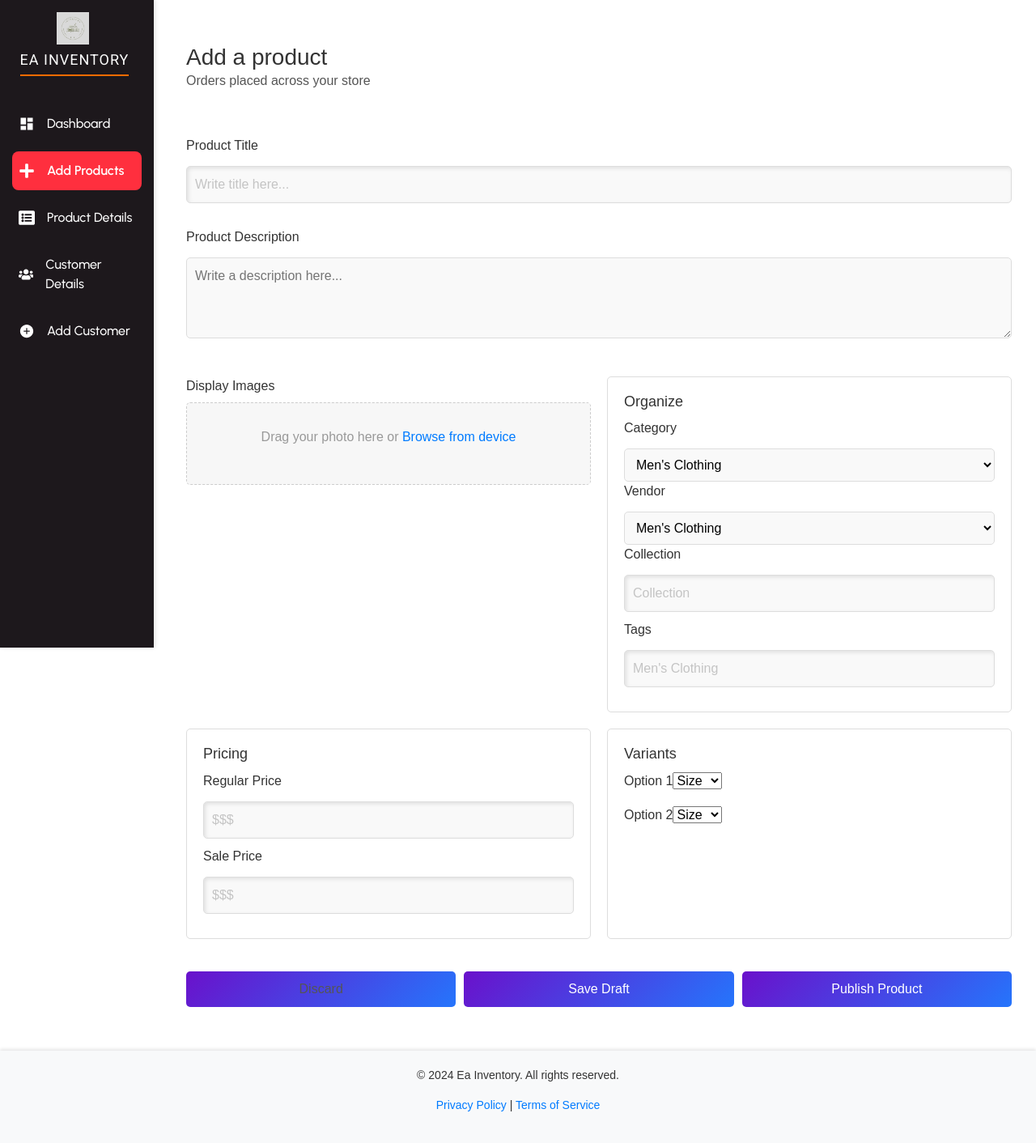
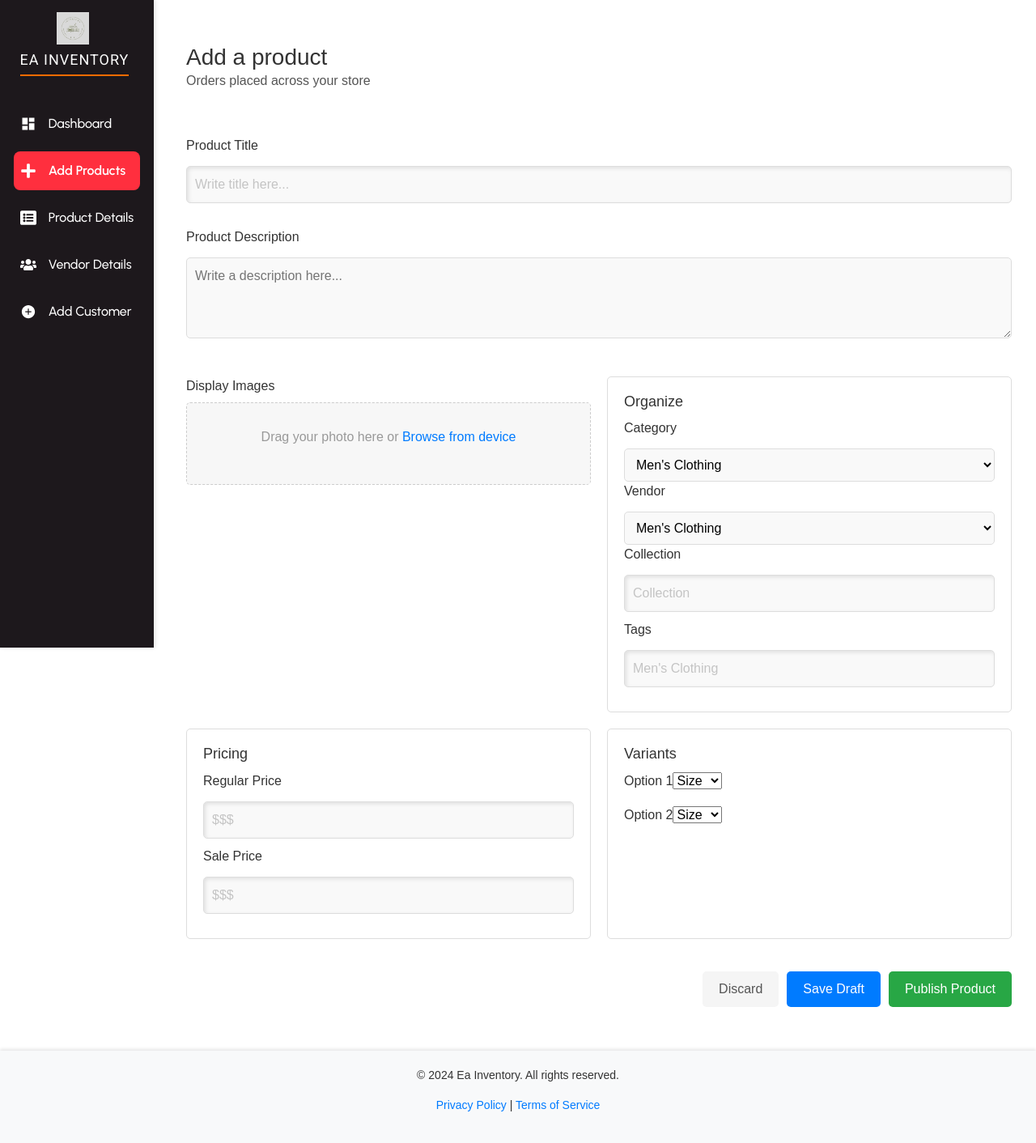
Before and after one commit to ElamaranV/InventoryManagement, a React (Create React App) app in the folder inventory-management/: page /addproduct in a window 1280 px wide. Shown: the whole page at 81% size. Built offline with nearby package versions, Linux system fonts and the light colour scheme.

Commit message:
updated customer to vendor

```diff
--- a/inventory-management/src/Components/CustomerDetails/customerDetails.jsx
+++ b/inventory-management/src/Components/CustomerDetails/customerDetails.jsx
@@ -15,7 +15,7 @@ const CustomerDetails = () => {
       <Sidebar/>
     <div className="container mt-4 customer-details">
 
-      <h2 className="text-center mb-4">Customer Details</h2>
+      <h2 className="text-center mb-4">Vendor Details</h2>
 
       <div className="row">
         {customers.map((customer) => (
@@ -38,7 +38,7 @@ const CustomerDetails = () => {
         ))}
       </div>
 
-      <h3 className="text-center mb-4 mt-5">Customer List</h3>
+      <h3 className="text-center mb-4 mt-5">Vendor List</h3>
 
       <div className="table-responsive">
         <table className="table table-bordered table-hover">
--- a/inventory-management/src/Components/Login.css
+++ b/inventory-management/src/Components/Login.css
@@ -13,7 +13,7 @@
 }
 
 /* Form styling */
-form {
+.login-container form {
   background: rgba(255, 255, 255, 0.1);
   backdrop-filter: blur(10px);
   padding: 40px;
@@ -27,7 +27,7 @@ form {
 }
 
 /* Heading styling */
-h2 {
+.login-container h2 {
   font-size: 2rem;
   margin-bottom: 20px;
   color: #f0f4ff;
@@ -54,7 +54,7 @@ input::placeholder {
 }
 
 /* Button styling */
-button {
+.login-container button {
   width: 100%;
   padding: 12px;
   border-radius: 8px;
@@ -69,13 +69,13 @@ button {
   overflow: hidden;
 }
 
-button:hover {
+.login-container button:hover {
   background: linear-gradient(135deg, #6a11cb 20%, #2575fc 80%);
   transform: translateY(-2px);
 }
 
 /* Button pseudo-elements for stylish effects */
-button::before {
+.login-container button:before {
   content: "";
   position: absolute;
   top: 0;
@@ -88,7 +88,7 @@ button::before {
   transition: opacity 0.3s ease;
 }
 
-button:hover::before {
+.login-container button:hover::before {
   opacity: 1;
 }
 
--- a/inventory-management/src/Components/Sidebar.jsx
+++ b/inventory-management/src/Components/Sidebar.jsx
@@ -35,7 +35,7 @@ const Sidebar = () => {
           <li className="nav-item">
             <NavLink to="/customerDetails" className="nav-link sidebar-link">
               <FaUsers className="sidebar-icon" />
-              Customer Details
+              Vendor  Details
             </NavLink>
           </li>
           <li className="nav-item">
```
